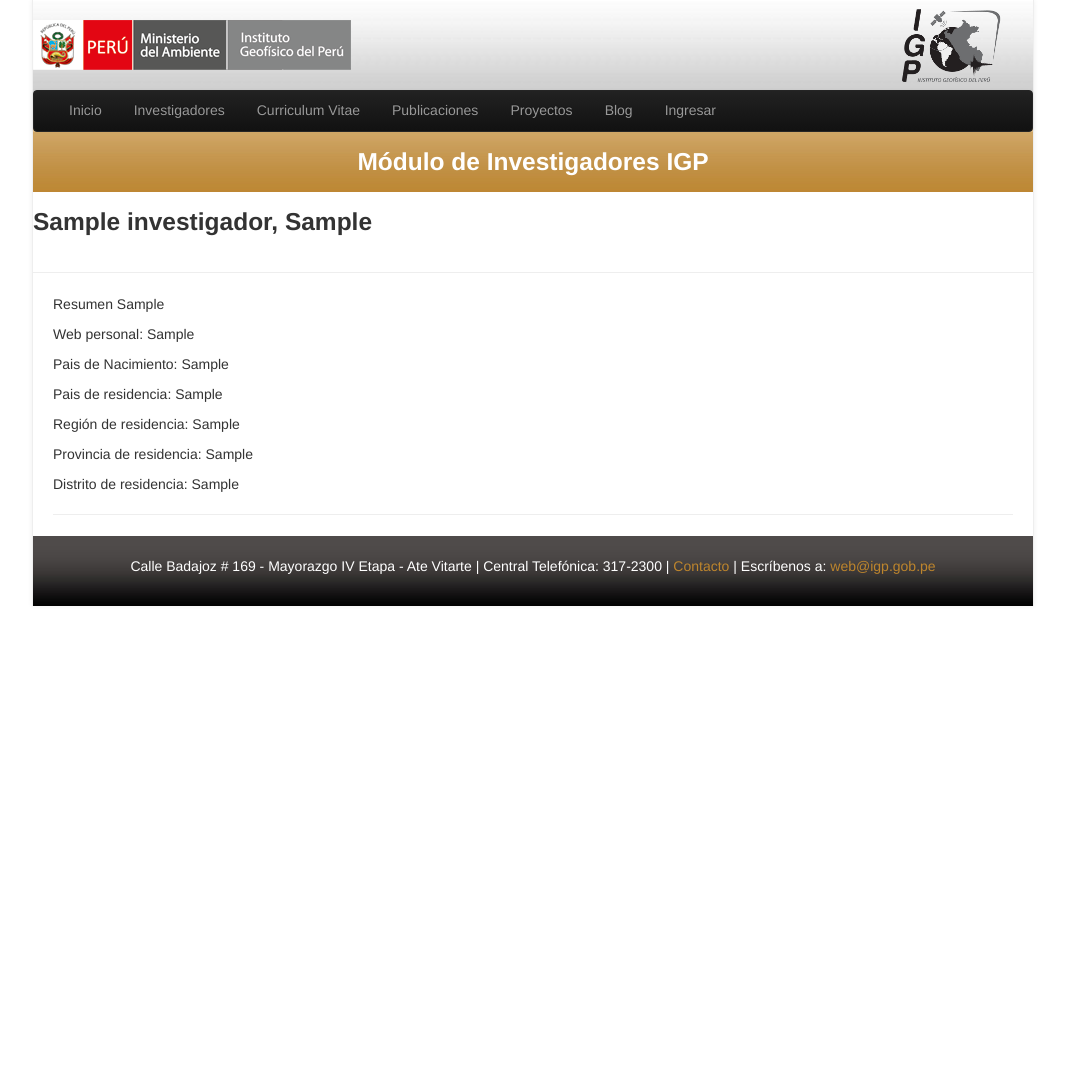
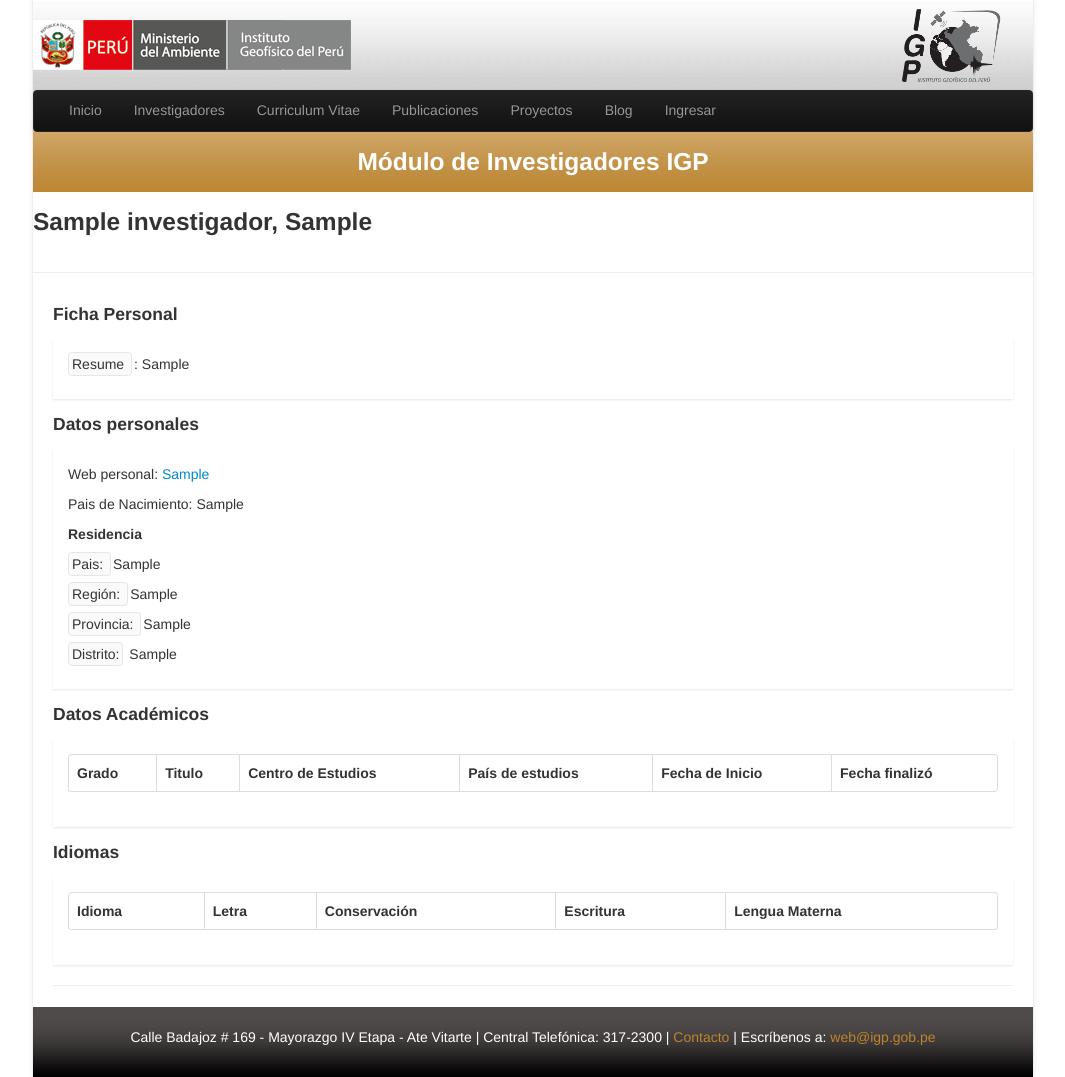
Before and after one commit to nestoronald/investigadores, a Django app: page /investigadores/1/ in a window 1280 px wide. Shown: the whole page, without its empty margins (107-1172 px from the left). Before the commit the page ends 606 px from the top, so only its background shows below. Run offline with Django 3.2, Linux system fonts and the light colour scheme; tables that the repository leaves empty hold one stand-in row (values such as "Sample post"); lists and menus that the app fills with data are empty; parts of the project's set-up code (start-up, migrations or seed data) failed here and were passed over; some libraries are stand-ins or nearby versions.

Commit message:
styles +

```diff
--- a/Publicaciones/static/css/style.css
+++ b/Publicaciones/static/css/style.css
@@ -557,9 +557,16 @@ td a img{
     background: none repeat scroll 0 0 #FAFAFA;
     border: 1px solid rgba(0, 0, 0, 0.08);
     border-radius: 4px;
-    padding: 20px;
+    padding: 3px ;
+    margin-right: 2px
 }
 .igp-success{
     background: #ccc;
-    border: #blue;
+    border: blue;
 }
+.igp-block{
+    margin: 15px 0;
+    padding: 15px;
+    background-color: #fff;
+    box-shadow: 0 1px 2px rgba(0,0,0,0.1);
+}
--- a/Publicaciones/templates/investigador.html
+++ b/Publicaciones/templates/investigador.html
@@ -6,18 +6,58 @@
     {% endblock %}
     {% block contenido %}
 
-            <div class="art">
+      <div class="art">
+              <h4>Ficha Personal</h4>
+              <div class="igp-block">
               <p>
-                Resumen {{ investigador.resumen }}
+                <span class="igp-panel-box">Resume </span>: {{ investigador.resumen }}
               </p>
-              <p>Web personal:  {{ investigador.web_personal }}</p>
+              </div>
+              <h4>Datos personales</h4>
+              <div class="igp-block">
+              <p>Web personal:  <a href="{{ investigador.web_personal }}" target="_blank">{{ investigador.web_personal }}</a></p>
               <p>Pais de Nacimiento:  {{ investigador.pais_nacimiento }}</p>
-              <p>Pais de residencia:  {{ investigador.pais }}</p>
-              <p>Región de residencia:  {{ investigador.region }}</p>
-              <p>Provincia de residencia:  {{ investigador.provincia }}</p>
-              <p>Distrito de residencia:  {{ investigador.distrito }}</p>
-            </div>
-            <hr />
+              <h5>Residencia</h5>
+              <p> <span class="igp-panel-box">Pais: </span> {{ investigador.pais }}</p>
+              <p> <span class="igp-panel-box">Región: </span> {{ investigador.region }}</p>
+              <p> <span class="igp-panel-box">Provincia: </span> {{ investigador.provincia }}</p>
+              <p> <span class="igp-panel-box">Distrito:</span>  {{ investigador.distrito }}</p>
+              </div>
+              <h4>Datos Académicos</h4>
+              <div class="igp-block">
+                <table class="table table-striped table-bordered">
+                  <thead>
+                    <tr>
+                    <th>Grado</th>
+                    <th>Titulo</th>
+                    <th>Centro de Estudios</th>
+                    <th>País de estudios</th>
+                    <th>Fecha de Inicio</th>
+                    <th>Fecha finalizó</th>
+                    </tr>
+                  </thead>
+                  <tbody>
+                  </tbody>
+                </table>
+              </div>
+              <h4>Idiomas</h4>
+              <div class="igp-block">
+                <table class="table table-striped table-bordered">
+                  <thead>
+                    <tr>
+                    <th>Idioma</th>
+                    <th>Letra</th>
+                    <th>Conservación</th>
+                    <th>Escritura</th>
+                    <th>Lengua Materna</th>
+                    </tr>
+                  </thead>
+                  <tbody>
+                  </tbody>
+                </table>
+              </div>
+      </div>
+      <hr />
 
 
     {% endblock %}
```
